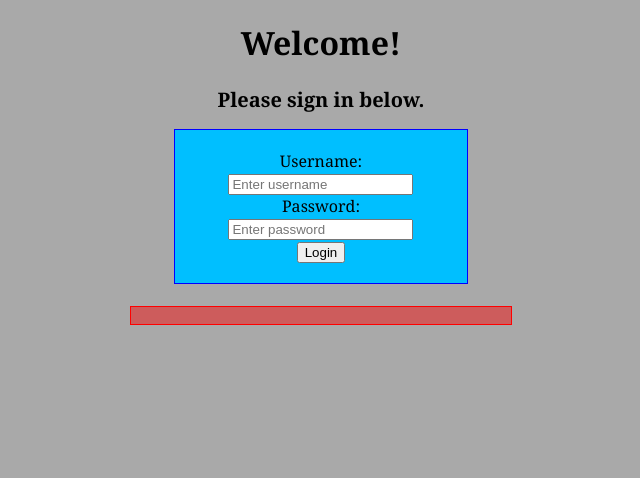
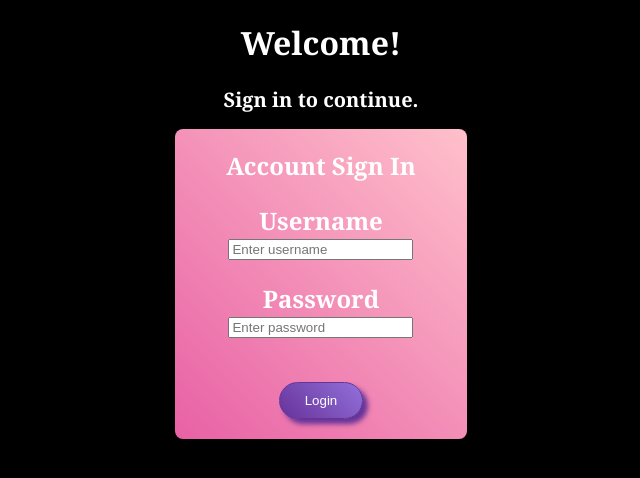
Before and after one commit to Dhrumil-Rana/Flask_QA, a Flask app: page / in a window 1280 px wide. Shown: the top 478 px of the page, without its empty margins (319-959 px from the left). Run offline with Flask 2, Linux system fonts and the light colour scheme.

Commit message:
More CSS changes, adjusted some text in the html files.

```diff
--- a/static/css/login.css
+++ b/static/css/login.css
@@ -1,14 +1,16 @@
 html{
     font-family: Georgia, serif;
-    background: darkgray;
+    background: black;
 }
 
 h1{
     text-align: center;
+    color: #ffffff;
 }
 
 h2{
     text-align: center;
+    color: #ffffff;
     font-size: 20px;
 }
 
@@ -16,9 +18,29 @@ h2{
     text-align: center;
     margin: auto;
     width: 20%;
+    height: 100%;
     padding: 20px;
-    background: deepskyblue;
-    border: 1px solid blue;
+    background-image: linear-gradient(45deg, #e861a5, pink);
+    border-radius: 8px;
+}
+
+label{
+    font-size: 24px;
+    color: white;
+    font-weight: bold;
+}
+
+input[type=submit]{
+    border: 1px solid rebeccapurple;
+    border-radius: 20px;
+    color: #ffffff;
+    background-image: linear-gradient(45deg, rebeccapurple, mediumpurple);
+    padding: 10px 25px;
+    box-shadow: 5px 5px 5px rebeccapurple;
+}
+
+input[type=submit]:hover{
+    background-image: linear-gradient(45deg, #4f2678, #6e53a6);
 }
 
 .alert{
@@ -30,5 +52,5 @@ h2{
 
 .result{
     font-family: Georgia, serif;
-    background: limegreen;
+    background-image: linear-gradient(to right, limegreen, darkgreen);
 }
--- a/templates/home.html
+++ b/templates/home.html
@@ -7,8 +7,8 @@
     </head>
     <body>
         <h1>
-            <br>You are signed in as: {{name}}.<br>
-            Access Level: {{userlevel}}
+            You are signed in as: {{name}}.<br><br>
+            Your access level is: {{userlevel}}
         </h1>
     </body>
 </html>
--- a/templates/login.html
+++ b/templates/login.html
@@ -7,18 +7,21 @@
     </head>
     <body>
         <h1>Welcome!</h1>
-        <h2>Please sign in below.</h2>
+        <h2>Sign in to continue.</h2>
         <form action="/login" id="signin" method="post">
             <div class="submission">
-                <label for="username">Username:</label><br>
-                <input type="text" placeholder="Enter username" id="username" name='username'><br>
-                <label for="password">Password:</label><br>
-                <input type="password" placeholder="Enter password" id="password" name='password'><br>
+                <label>Account Sign In</label><br><br>
+                <label for="username">Username</label><br>
+                <input type="text" placeholder="Enter username" id="username" name='username'><br><br>
+                <label for="password">Password</label><br>
+                <input type="password" placeholder="Enter password" id="password" name='password'><br><br><br>
                 <input type="submit" value="Login">
             </div><br>
         </form>
-        <div class="alert">
-            <h2>{{info}}</h2>
-        </div>
+        {% if info is defined and info|length %}
+            <div class="alert">
+                <h2>{{info}}</h2>
+            </div>
+        {% endif %}
     </body>
 </html>
```
